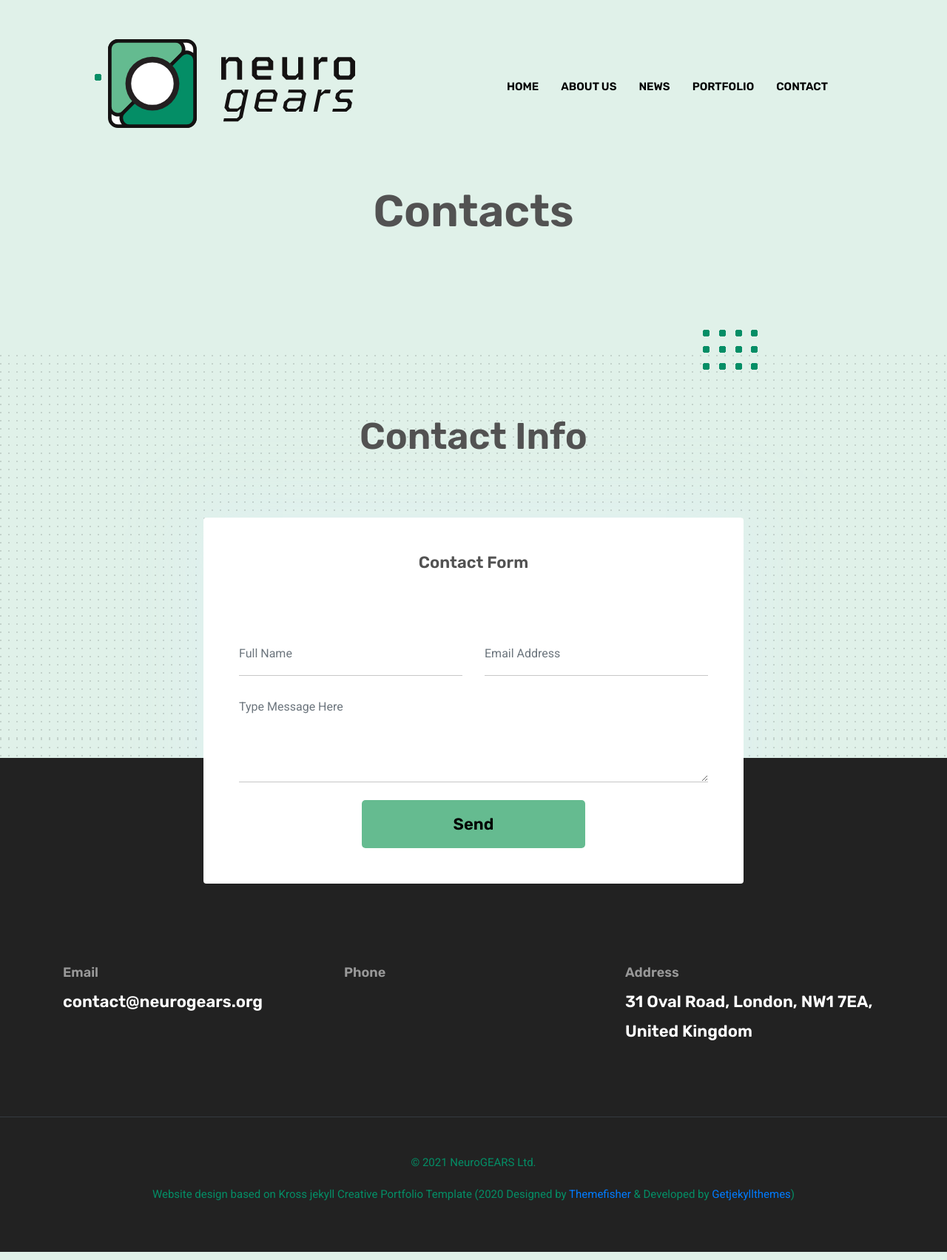
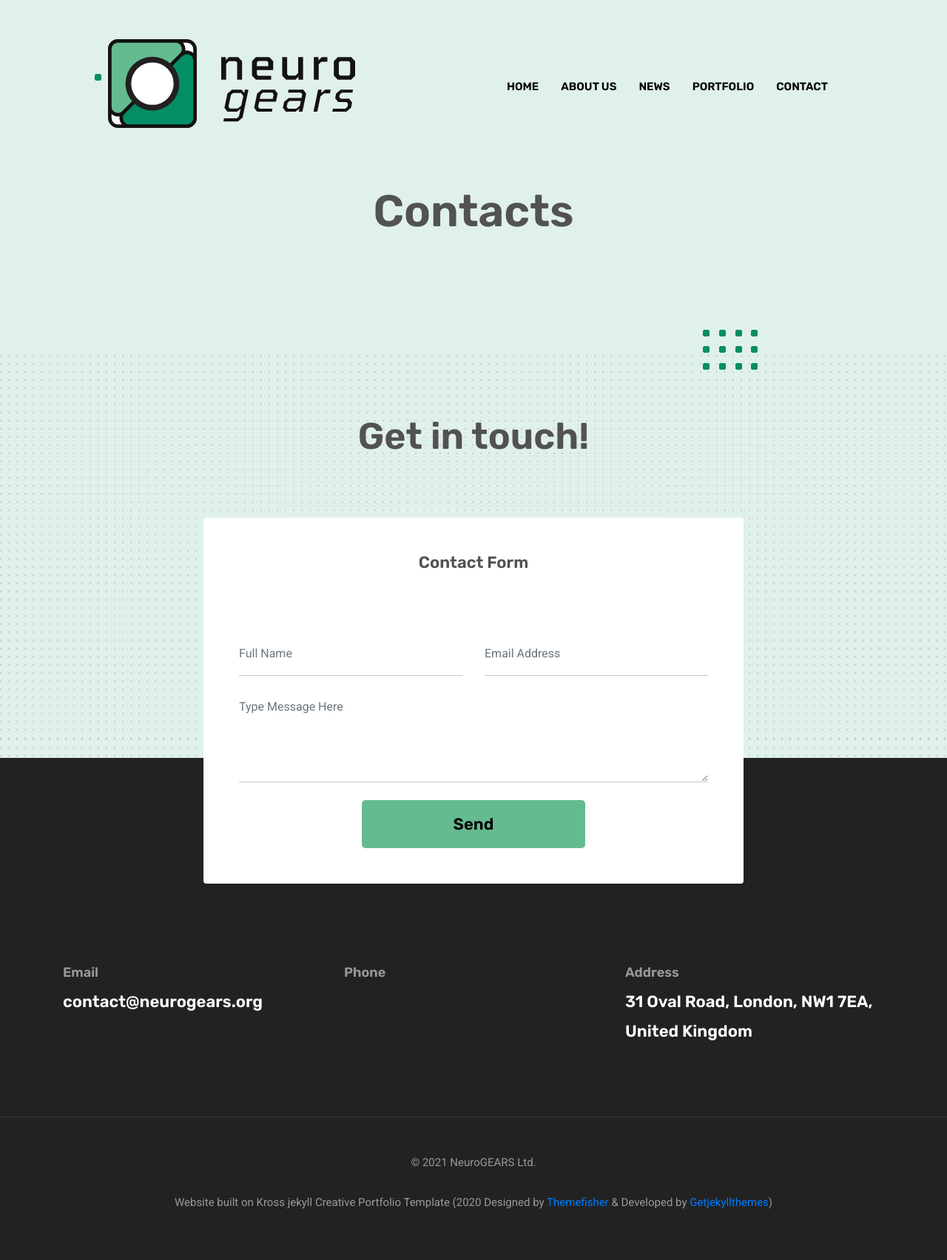
Before and after one commit to neurogears/new-website, a Jekyll site: the page built from _pages/contact.html, in a window 1280 px wide. Shown: the whole page at 74% size. Built offline with Jekyll 4.4.1, drawn with Linux system fonts in a browser that asks for light colours.

Commit message:
fix copyright font color

```diff
--- a/_data/settings.yml
+++ b/_data/settings.yml
@@ -8,10 +8,7 @@ description: Neuroscience, Games, Interaction, Robotics
 email: contact@neurogears.org
 phone:
 address: 31 Oval Road, London, NW1 7EA, United Kingdom
-copyright: |+
-  © 2021 NeuroGEARS Ltd.
-
-  Website design based on Kross jekyll Creative Portfolio Template (2020 Designed by [Themefisher](https://themefisher.com) & Developed by [Getjekyllthemes](https://getjekyllthemes.com))
+copyright: <span class="pcopyright">© 2021 NeuroGEARS Ltd. <br><br>Website built on Kross jekyll Creative Portfolio Template (2020 Designed by [Themefisher](https://themefisher.com) & Developed by [Getjekyllthemes](https://getjekyllthemes.com))</span>
 
 menu:
 - {name: About Us, link: '/about'}
@@ -303,5 +300,5 @@ client-slider-items:
 #-------------------------------
 # Contact Section
 
-contact-title: Contact Info
+contact-title: Get in touch!
 contact-email: contact@neurogears.org
--- a/assets/scss/_typography.scss
+++ b/assets/scss/_typography.scss
@@ -18,6 +18,10 @@ p, .paragraph {
   &-lg{
     font-size: 22px;
   }
+}
+
+p, .pcopyright {
+  color: $text-color-light
 }
 
 h1,h2,h3,h4,h5,h6 {
```
